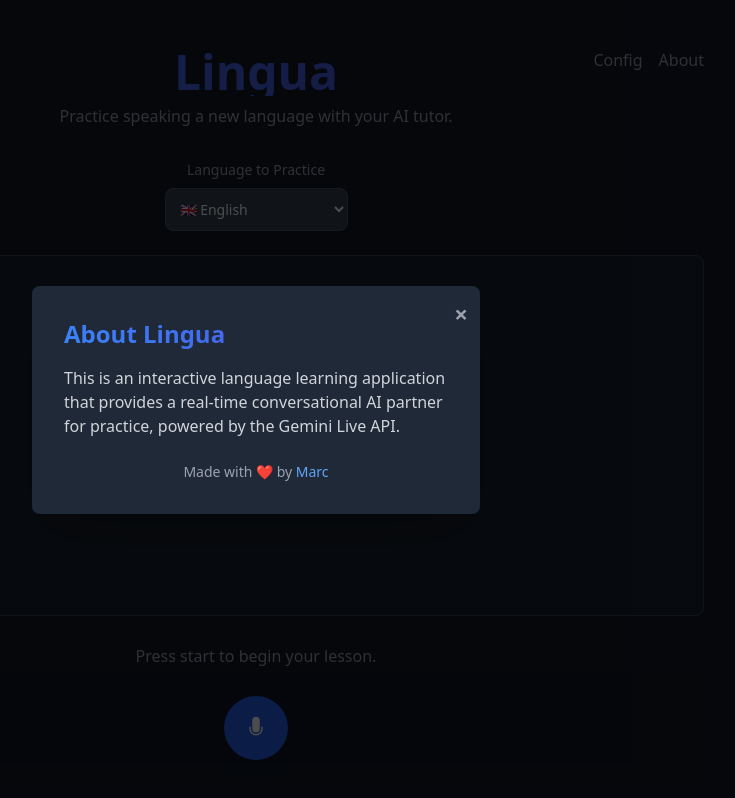
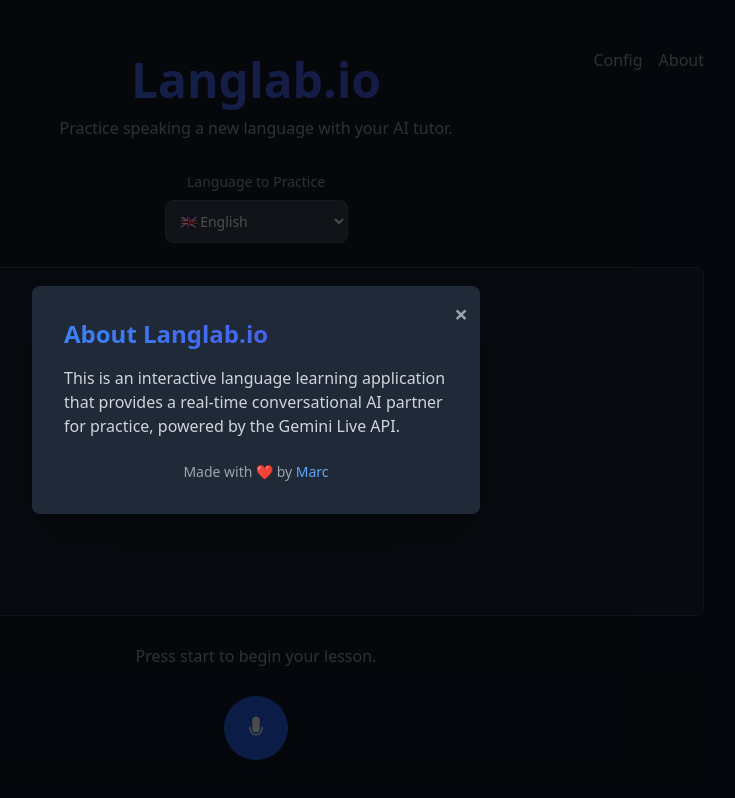
Before and after one commit to mco-gh/lingua, a React (Vite) app: page / in a window 1280 px wide. Both pictures are taken after a click on the button "About". Shown: the whole page, without its empty margins (384-1119 px from the left). Built offline with nearby package versions, Linux system fonts and the light colour scheme.

Commit message:
refactor: Rename project to Langlab.io
Updates project name across package.json, index.html, metadata.json, and App.tsx to reflect the official application name.

```diff
--- a/App.tsx
+++ b/App.tsx
@@ -233,10 +233,10 @@ export default function App() {
                     <button onClick={() => setIsConfigModalOpen(true)} className="text-gray-500 hover:text-gray-900 dark:text-gray-400 dark:hover:text-white transition-colors">Config</button>
                     <button onClick={() => setIsAboutModalOpen(true)} className="text-gray-500 hover:text-gray-900 dark:text-gray-400 dark:hover:text-white transition-colors">About</button>
                 </div>
-                <h1 className="text-4xl md:text-5xl font-bold bg-gradient-to-r from-blue-500 to-indigo-600 text-transparent bg-clip-text">
-                    Lingua
+                <h1 className="text-4xl md:text-5xl font-bold bg-gradient-to-r from-blue-500 to-indigo-600 text-transparent bg-clip-text mb-1 py-2">
+                    Langlab.io
                 </h1>
-                <p className="text-gray-500 dark:text-gray-400 mt-2">Practice speaking a new language with your AI tutor.</p>
+                <p className="text-gray-500 dark:text-gray-400">Practice speaking a new language with your AI tutor.</p>
             </header>
 
             <main className="w-full max-w-4xl flex-1 flex flex-col items-center gap-6">
@@ -274,7 +274,7 @@ export default function App() {
                 <div className="fixed inset-0 bg-black bg-opacity-70 flex items-center justify-center z-50 transition-opacity" onClick={() => setIsAboutModalOpen(false)}>
                     <div className="bg-white dark:bg-gray-800 rounded-lg shadow-2xl p-8 max-w-md w-full relative text-gray-900 dark:text-white" onClick={e => e.stopPropagation()}>
                         <button onClick={() => setIsAboutModalOpen(false)} className="absolute top-3 right-3 text-2xl font-bold text-gray-500 hover:text-gray-800 dark:text-gray-400 dark:hover:text-white">&times;</button>
-                        <h2 className="text-2xl font-bold mb-4 bg-gradient-to-r from-blue-500 to-indigo-600 text-transparent bg-clip-text">About Lingua</h2>
+                        <h2 className="text-2xl font-bold mb-4 bg-gradient-to-r from-blue-500 to-indigo-600 text-transparent bg-clip-text">About Langlab.io</h2>
                         <p className="mb-6 text-gray-600 dark:text-gray-300">This is an interactive language learning application that provides a real-time conversational AI partner for practice, powered by the Gemini Live API.</p>
                         <p className="text-sm text-gray-500 dark:text-gray-400 text-center">Made with ❤️ by <a href="https://mco.dev/about" target="_blank" rel="noopener noreferrer" className="text-blue-500 dark:text-blue-400 hover:underline">Marc</a></p>
                     </div>
--- a/index.html
+++ b/index.html
@@ -4,7 +4,7 @@
     <meta charset="UTF-8" />
     <link rel="icon" type="image/svg+xml" href="/vite.svg" />
     <meta name="viewport" content="width=device-width, initial-scale=1.0" />
-    <title>Lingua - AI Language Partner</title>
+    <title>Langlab.io - AI Language Partner</title>
     <script src="https://cdn.tailwindcss.com"></script>
     <script>
       tailwind.config = {
--- a/metadata.json
+++ b/metadata.json
@@ -1,5 +1,5 @@
 {
-  "name": "Gemini Language Partner",
+  "name": "Langlab.io",
   "description": "An interactive language learning application that provides a real-time conversational AI partner for practice, powered by the Gemini Live API.",
   "requestFramePermissions": [
     "microphone"
--- a/package.json
+++ b/package.json
@@ -1,5 +1,5 @@
 {
-  "name": "gemini-language-partner",
+  "name": "langlab.io",
   "private": true,
   "version": "0.0.0",
   "type": "module",
```
